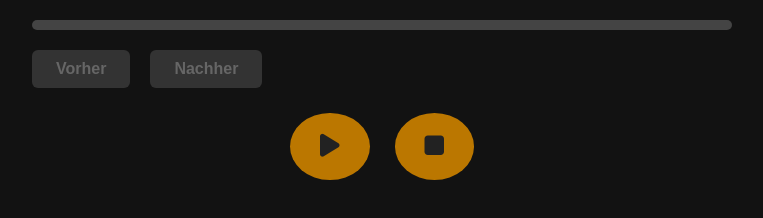
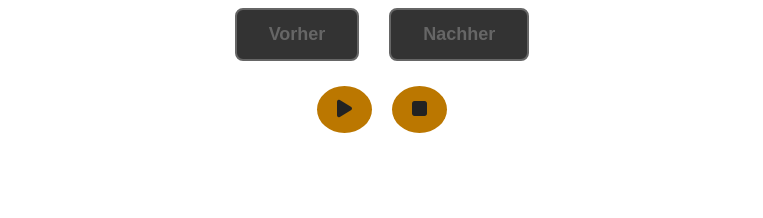
Before and after one commit to Carlo411/AB-Waves-Vocal-Chain, a plain HTML site: page index.html in a window 1280 px wide. Shown: the whole page, without its empty margins (258-1021 px from the left). Drawn offline with Linux system fonts and the light colour scheme.

Commit message:
Update style.css

```diff
--- a/css/style.css
+++ b/css/style.css
@@ -1,83 +1,52 @@
-body {
-  background: #121212;
-  font-family: 'Lato', sans-serif;
-  color: #eee;
-  margin: 0;
-  padding: 20px;
-}
-
-.players {
-  max-width: 700px;   /* Breiterer Player */
-  margin: 0 auto;
-}
-
-.player__wrapper {
-  margin-bottom: 30px;
-  height: 160px;      /* Etwas höhere Box */
-}
-
-.progress__container {
-  background: #444;
-  border-radius: 8px;
-  height: 10px;       /* Progressbar etwas höher */
-  cursor: pointer;
-  overflow: hidden;
-  margin-bottom: 20px;
-}
-
-.progress__bar.progress__fill {
-  background: #f97316;
-  height: 100%;
-  width: 0%;
-  transition: width 0.25s ease;
-}
-
 .ab__controls {
   display: flex;
-  gap: 20px;
+  gap: 30px;
+  justify-content: center;  /* zentral ausrichten */
   margin-bottom: 25px;
 }
 
 .ab__button {
   background: #333;
-  color: #f97316;  /* Orange Schrift */
+  color: #f97316;           /* wirklich orange */
   font-weight: 700;
-  padding: 10px 24px;
-  border-radius: 6px;
-  border: none;
+  padding: 14px 32px;       /* größer */
+  border-radius: 8px;
+  border: 2px solid #f97316;
   cursor: pointer;
-  transition: background-color 0.25s ease;
+  transition: background-color 0.25s ease, box-shadow 0.3s ease;
   white-space: nowrap;
-  font-size: 16px;
-  box-shadow: 0 4px 8px rgba(0, 0, 0, 0.3);
+  font-size: 18px;
+  box-shadow: 0 0 12px 2px rgba(249, 115, 22, 0.7); /* orangener Leuchteffekt */
 }
 
 .ab__button:hover:not(:disabled) {
-  background: #555;
-  color: #f97316;
+  background: #f97316;
+  color: #222;
+  box-shadow: 0 0 20px 4px rgba(249, 115, 22, 0.9);
 }
 
 .ab__button:disabled {
   color: #666;
+  border-color: #666;
+  box-shadow: none;
   cursor: not-allowed;
-  box-shadow: none;
 }
 
 .play__stop__controls {
   display: flex;
-  gap: 25px;
+  gap: 20px;
   justify-content: center;
 }
 
 .play__pause__button {
   background: #f97316;
   border: none;
-  padding: 18px 30px;
+  padding: 12px 20px;
   border-radius: 50%;
   color: #222;
-  font-size: 26px;
+  font-size: 20px;           /* etwas kleiner */
   cursor: pointer;
-  box-shadow: 0 6px 15px rgba(249, 115, 22, 0.7);
+  box-shadow: none;          /* kein Schatten/Leuchten */
   transition: background-color 0.3s ease;
 }
 
```
